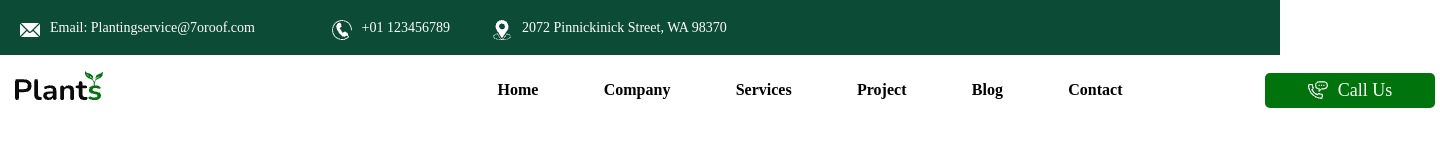
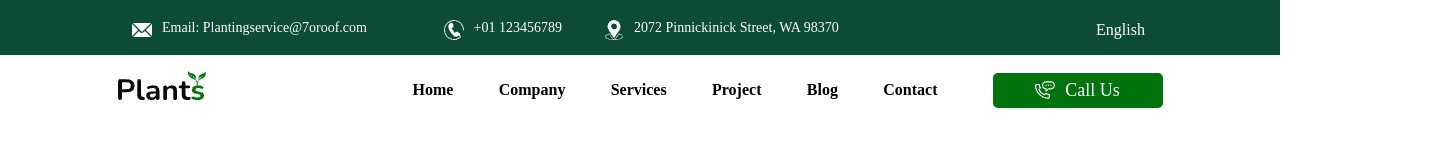
Before and after one commit to VarvaraProkhvatylo/plants, a plain HTML site: page index.html in a window 1280 px wide. Shown: the whole page, 1440 px wide, since content can reach past the window. Drawn offline with Linux system fonts and the light colour scheme.

Commit message:
changed fixed widths for headers

```diff
--- a/style.scss
+++ b/style.scss
@@ -37,8 +37,6 @@ header {
         height: 20px;
         display: flex;
         justify-content: space-between;
-
-
     }
 
     .lang {
@@ -90,7 +88,6 @@ header {
     }
 }
 
-
 // desktop
 @media (min-width: 1200px) {
     header {
@@ -104,10 +101,13 @@ header {
         }
     }
 
+    // .content {
+        // max-width: 1420px;
+
         .green-header {
 
             .green-wrap {
-            width: 1420px;
+            justify-content: space-around;
             margin: 0 auto;
 
             .contacts {
@@ -136,12 +136,16 @@ header {
         .white-header {
 
             .white-wrap {
-            width: 1420px;
-            margin: 0 auto;
-            align-items: center;
+            display: flex;
+            justify-content: space-around;
+            // margin: 0 auto;
+            // max-width: 1408px;
+            // justify-content: center;
+            // align-items: center;
 
             .navigation {
                 width: 625px;
+                padding-right: 100px;
                 display: flex;
                 justify-content: space-between;
                 align-items: center;
@@ -151,13 +155,12 @@ header {
             }
 
          .call-and-menu {
-            max-width: 900px;
+            // max-width: 900px;
             color: $iconColor-white;
 
             .call {
             width: 170px;
             height: 35px;
-            // padding: 10px 35px;
             border-radius: 5px;
             display: inline-flex;
             justify-content: center;
@@ -179,5 +182,6 @@ header {
         }
     }
 }
+    // }
 }
 }
```
Also changed, not shown: index.html (+2 -0 lines), style.css, 1 other file.
